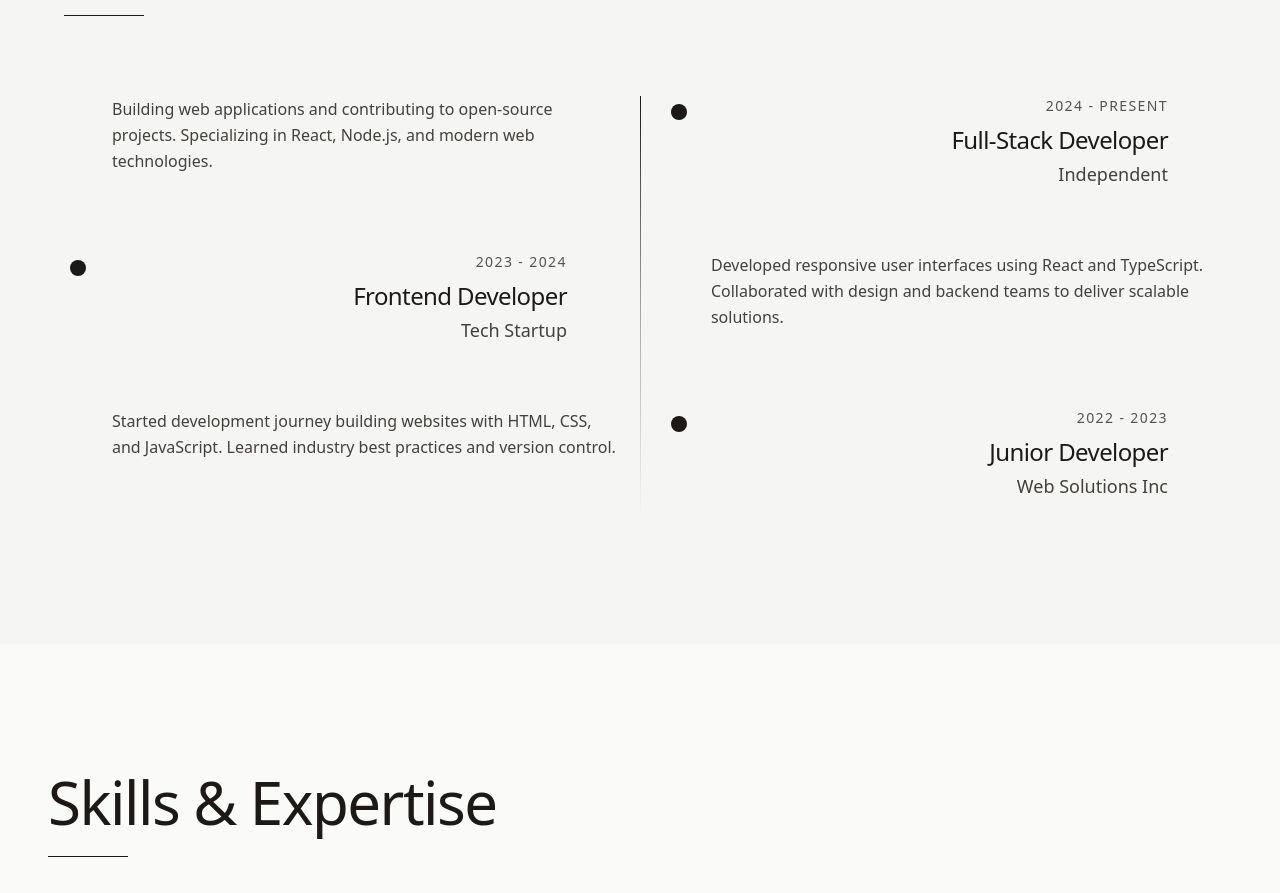
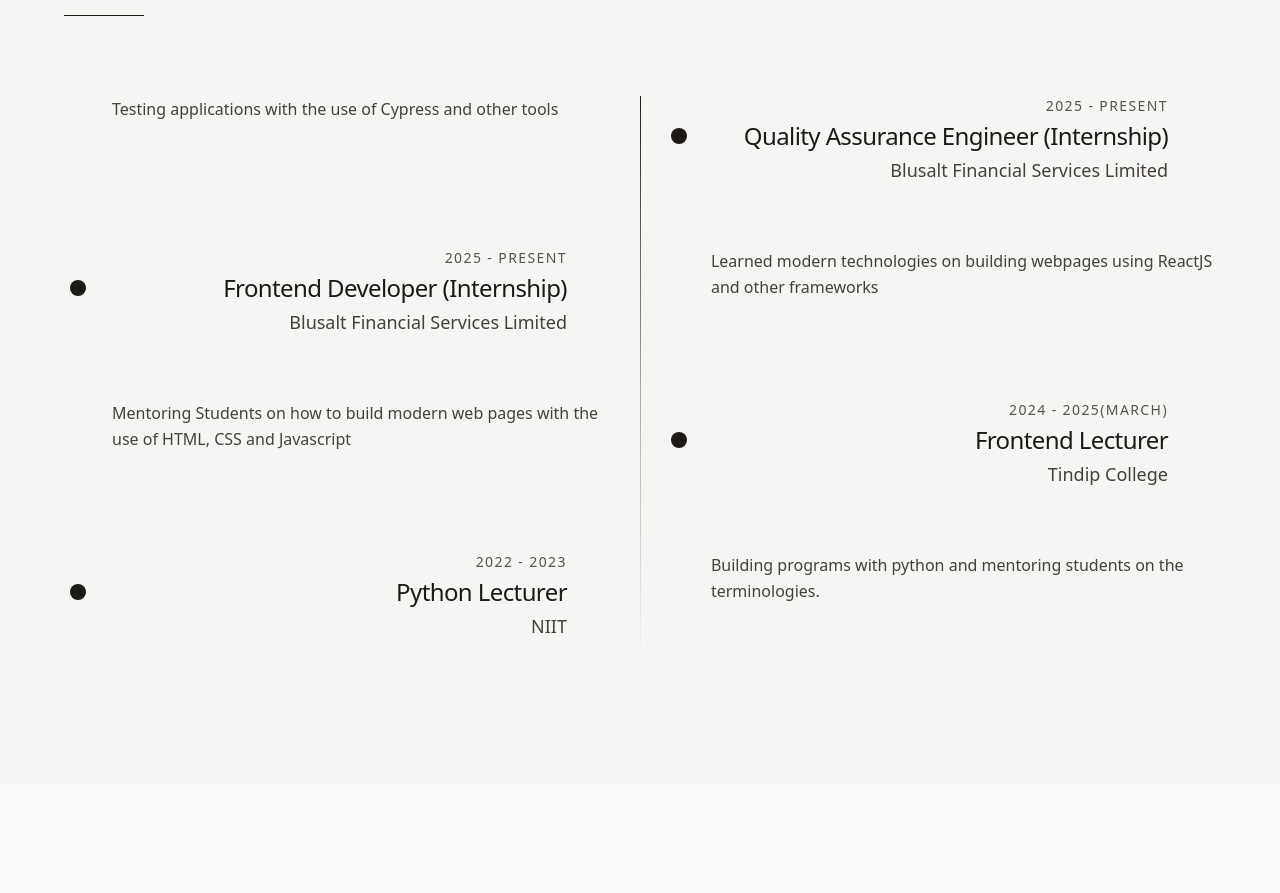
Before and after one commit to Vercetti1/MyPortfolio, a React (Vite) app: page / in a window 1280 px wide. Shown: the part 4966-5859 px from the top of the page. Built offline with nearby package versions, Linux system fonts and the light colour scheme.

Commit message:
final push

```diff
--- a/src/components/Experience.tsx
+++ b/src/components/Experience.tsx
@@ -2,22 +2,28 @@ import { useIntersectionObserver } from '../hooks/useIntersectionObserver';
 
 const experiences = [
   {
-    year: '2024 - Present',
-    title: 'Full-Stack Developer',
-    company: 'Independent',
-    description: 'Building web applications and contributing to open-source projects. Specializing in React, Node.js, and modern web technologies.',
+    year: '2025 - Present',
+    title: 'Quality Assurance Engineer (Internship)',
+    company: 'Blusalt Financial Services Limited',
+    description: 'Testing applications with the use of Cypress and other tools',
   },
   {
-    year: '2023 - 2024',
-    title: 'Frontend Developer',
-    company: 'Tech Startup',
-    description: 'Developed responsive user interfaces using React and TypeScript. Collaborated with design and backend teams to deliver scalable solutions.',
+    year: '2025 - Present',
+    title: 'Frontend Developer (Internship)',
+    company: 'Blusalt Financial Services Limited',
+    description: 'Learned modern technologies on building webpages using ReactJS and other frameworks',
+  },
+  {
+    year: '2024 - 2025(March)',
+    title: 'Frontend Lecturer',
+    company: 'Tindip College',
+    description: 'Mentoring Students on how to build modern web pages with the use of HTML, CSS and Javascript',
   },
   {
     year: '2022 - 2023',
-    title: 'Junior Developer',
-    company: 'Web Solutions Inc',
-    description: 'Started development journey building websites with HTML, CSS, and JavaScript. Learned industry best practices and version control.',
+    title: 'Python Lecturer',
+    company: 'NIIT',
+    description: 'Building programs with python and mentoring students on the terminologies.',
   },
 ];
 
@@ -71,14 +77,14 @@ function ExperienceCard({
       }`}
       style={{ transitionDelay: `${index * 200}ms` }}
     >
-      <div className={`md:flex gap-12 ${index % 2 === 0 ? 'md:flex-row-reverse' : 'md:flex-row'}`}>
+      <div className={`pl-6 md:pl-0 md:flex gap-12 ${index % 2 === 0 ? 'md:flex-row-reverse' : 'md:flex-row'}`}>
         <div className="md:w-1/2 relative">
-          <div className="absolute left-0 md:left-auto top-2 w-4 h-4 bg-stone-900 rounded-full -translate-x-1.5 md:translate-x-1.5" />
+          <div className="absolute left-0 md:left-auto top-8 w-4 h-4 bg-stone-900 rounded-full -translate-x-1.5 md:translate-x-1.5" />
           <div className="md:text-right md:pr-12">
-            <div className="text-sm font-light text-stone-600 tracking-widest uppercase mb-2">
+            <div className="text-sm font-light text-stone-600 tracking-widest uppercase mb-1">
               {experience.year}
             </div>
-            <h3 className="text-2xl font-light text-stone-900 mb-1 tracking-tight">
+            <h3 className="text-2xl font-light text-stone-900 mb-1 tracking-tight ml-4">
               {experience.title}
             </h3>
             <p className="text-lg font-light text-stone-700 mb-4">{experience.company}</p>
```
